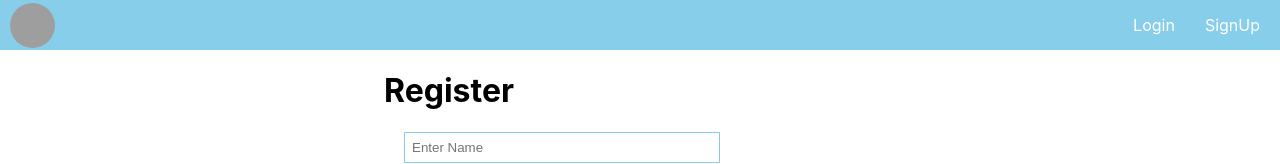
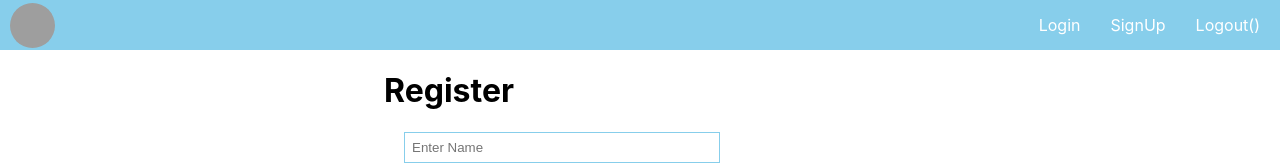
Before and after one commit to shashishivgit909/E-dashboard_new, a React (Create React App) app in the folder frontend/: page /signup in a window 1280 px wide. Shown: the top 164 px of the page. Built offline with nearby package versions, Linux system fonts and the light colour scheme; grey boxes are pictures that could not be loaded.

Commit message:
updated10

```diff
--- a/frontend/src/components/Nav.js
+++ b/frontend/src/components/Nav.js
@@ -89,6 +89,7 @@ const Nav = () => {
                 <ul className="nav-ul nav-right">
                     <li><Link to="/login">Login</Link></li>
                     <li><Link to="/signup">SignUp</Link></li>
+                    <li><Link onClick={Logout} to="/signup">Logout({userName})</Link></li>
                 </ul>
             )}
         </div>
```
